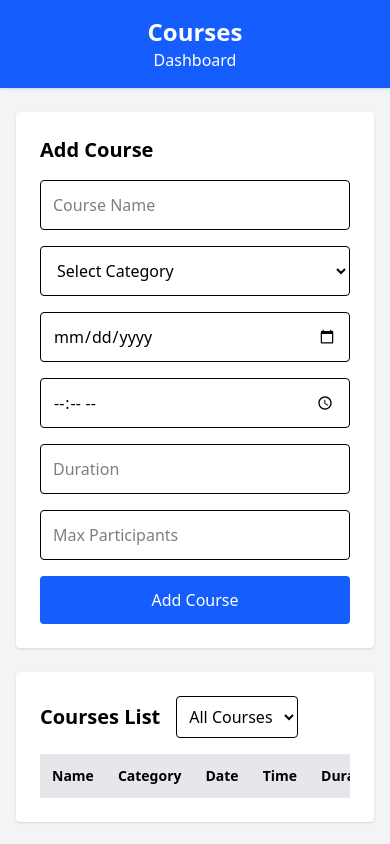
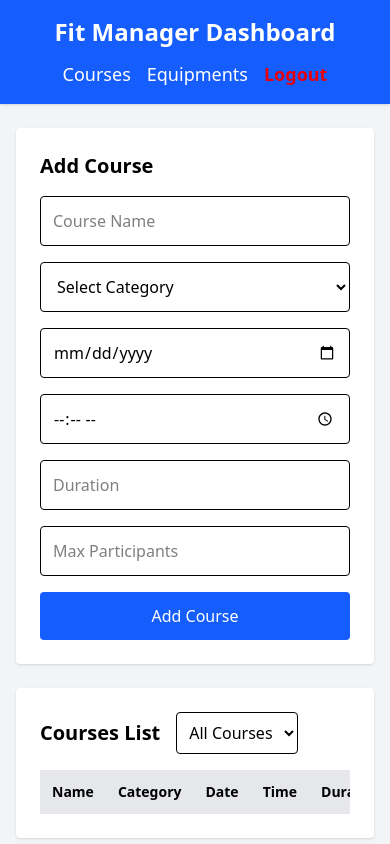
Before and after one commit to hamzalafsioui/FitManager, a PHP site: page /courses.php in a window 390 px wide. Run offline with PHP 8.4, Linux system fonts and the light colour scheme; the visitor is signed in with stand-in values (Sample User, id 1); data that the repository does not hold is empty.

Commit message:
add auth_session  to pages

```diff
--- a/public/courses.php
+++ b/public/courses.php
@@ -1,6 +1,9 @@
 <?php
 require_once __DIR__ . "/../includes/functions_data/functions_courses.php";
-
+// auth_session
+require_once __DIR__ . "/../app/auth/auth_session.php";
+requireLogin();
+requireRole([1,2]);
 $selected_category = $_GET['category'] ?? '';
 $courses = getAllCourses($selected_category);
 $categories = getAllCategories();
@@ -25,15 +28,22 @@ $total_upcoming_month = getUpcomingCoursesThisMonth();
 <body class="bg-gray-100">
 
     <header class="bg-blue-600 text-white p-4 shadow">
-        <div class="container mx-auto flex flex-col md:flex-row justify-between items-center">
-            <h1 class="text-2xl font-bold">Courses</h1>
-            <a href="index.php" class="hover:underline">Dashboard</a>
+        <div class="container mx-auto flex flex-col md:flex-row justify-between items-center gap-3">
+            <h1 class="text-2xl font-bold">Fit Manager Dashboard</h1>
+
+            <nav class="flex gap-4 text-lg">
+                <a href="courses.php" class="hover:underline">Courses</a>
+                <a href="equipments.php" class="hover:underline">Equipments</a>
+                <a href="../app/auth/logout.php" class="text-red-600 font-semibold hover:underline">Logout</a>
+            </nav>
         </div>
     </header>
 
     <main class="container mx-auto mt-6 px-4">
 
         <!-- Form -->
+        <?php if (isAdmin()): ?>
+
             <div class="bg-white p-6 rounded shadow">
                 <h2 class="text-xl mb-4 font-semibold">Add Course</h2>
 
@@ -61,6 +71,7 @@ $total_upcoming_month = getUpcomingCoursesThisMonth();
                     </button>
                 </form>
             </div>
+        <?php endif; ?>
 
 
 
@@ -128,6 +139,7 @@ $total_upcoming_month = getUpcomingCoursesThisMonth();
         </div>
 
         <!-- Edit Course Modal -->
+        <?php if (isAdmin()): ?>
             <div id="editModal" class="fixed inset-0 bg-black bg-opacity-50 flex items-center justify-center hidden">
                 <div class="bg-white rounded shadow-lg p-6 w-full max-w-md relative">
                     <h2 class="text-xl mb-4 font-semibold">Edit Course</h2>
@@ -155,6 +167,7 @@ $total_upcoming_month = getUpcomingCoursesThisMonth();
                     </form>
                 </div>
             </div>
+        <?php endif; ?>
 
     </main>
 
--- a/public/src/output.css
+++ b/public/src/output.css
@@ -7,11 +7,13 @@
       "Segoe UI Emoji", "Segoe UI Symbol", "Noto Color Emoji";
     --font-mono: ui-monospace, SFMono-Regular, Menlo, Monaco, Consolas, "Liberation Mono",
       "Courier New", monospace;
+    --color-red-100: oklch(93.6% 0.032 17.717);
     --color-red-600: oklch(57.7% 0.245 27.325);
     --color-amber-500: oklch(76.9% 0.188 70.08);
     --color-green-600: oklch(62.7% 0.194 149.214);
     --color-green-700: oklch(52.7% 0.154 150.069);
     --color-emerald-600: oklch(59.6% 0.145 163.225);
+    --color-blue-300: oklch(80.9% 0.105 251.813);
     --color-blue-600: oklch(54.6% 0.245 262.881);
     --color-blue-700: oklch(48.8% 0.243 264.376);
     --color-purple-600: oklch(55.8% 0.288 302.321);
@@ -19,13 +21,18 @@
     --color-purple-800: oklch(43.8% 0.218 303.724);
     --color-gray-100: oklch(96.7% 0.003 264.542);
     --color-gray-200: oklch(92.8% 0.006 264.531);
+    --color-gray-300: oklch(87.2% 0.01 258.338);
     --color-gray-400: oklch(70.7% 0.022 261.325);
     --color-gray-500: oklch(55.1% 0.027 264.364);
+    --color-gray-600: oklch(44.6% 0.03 256.802);
     --color-gray-700: oklch(37.3% 0.034 259.733);
+    --color-gray-800: oklch(27.8% 0.033 256.848);
+    --color-gray-900: oklch(21% 0.034 264.665);
     --color-black: #000;
     --color-white: #fff;
     --spacing: 0.25rem;
     --container-md: 28rem;
+    --container-lg: 32rem;
     --text-sm: 0.875rem;
     --text-sm--line-height: calc(1.25 / 0.875);
     --text-lg: 1.125rem;
@@ -34,11 +41,17 @@
     --text-xl--line-height: calc(1.75 / 1.25);
     --text-2xl: 1.5rem;
     --text-2xl--line-height: calc(2 / 1.5);
+    --text-3xl: 1.875rem;
+    --text-3xl--line-height: calc(2.25 / 1.875);
     --text-4xl: 2.25rem;
     --text-4xl--line-height: calc(2.5 / 2.25);
     --font-weight-semibold: 600;
     --font-weight-bold: 700;
+    --font-weight-extrabold: 800;
     --radius-md: 0.375rem;
+    --radius-lg: 0.5rem;
+    --radius-xl: 0.75rem;
+    --radius-2xl: 1rem;
     --default-transition-duration: 150ms;
     --default-transition-timing-function: cubic-bezier(0.4, 0, 0.2, 1);
     --default-font-family: var(--font-sans);
@@ -526,6 +648,31 @@
       grid-template-columns: repeat(3, minmax(0, 1fr));
     }
   }
+}
+@property --tw-rotate-x {
+  syntax: "*";
+  inherits: false;
+}
+@property --tw-rotate-y {
+  syntax: "*";
+  inherits: false;
+}
+@property --tw-rotate-z {
+  syntax: "*";
+  inherits: false;
+}
+@property --tw-skew-x {
+  syntax: "*";
+  inherits: false;
+}
+@property --tw-skew-y {
+  syntax: "*";
+  inherits: false;
+}
+@property --tw-space-y-reverse {
+  syntax: "*";
+  inherits: false;
+  initial-value: 0;
 }
 @property --tw-space-x-reverse {
   syntax: "*";
@@ -667,6 +814,12 @@
 @layer properties {
   @supports ((-webkit-hyphens: none) and (not (margin-trim: inline))) or ((-moz-orient: inline) and (not (color:rgb(from red r g b)))) {
     *, ::before, ::after, ::backdrop {
+      --tw-rotate-x: initial;
+      --tw-rotate-y: initial;
+      --tw-rotate-z: initial;
+      --tw-skew-x: initial;
+      --tw-skew-y: initial;
+      --tw-space-y-reverse: 0;
       --tw-space-x-reverse: 0;
       --tw-border-style: solid;
       --tw-font-weight: initial;
```
Also changed, not shown: other parts of public/src/output.css (+109 -0 lines), public/equipments.php (+17 -3 lines), public/index.php (+7 -3 lines). Lines whose indentation alone changed are shown as unchanged.
